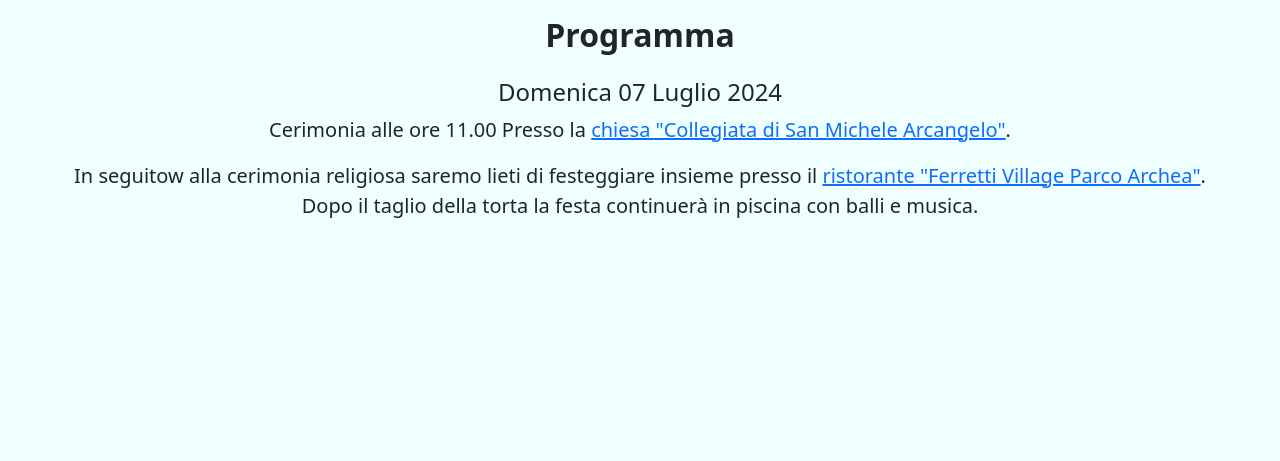
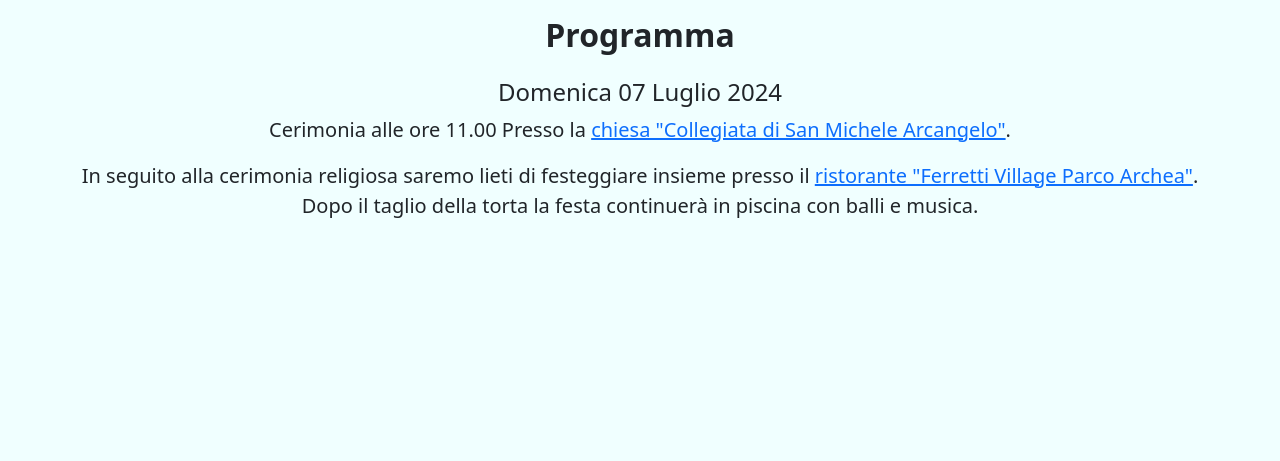
Before and after one commit to MrRainbow0704/Matrimonio-roberta-antonio, a Flask app: page /programma in a window 1280 px wide. Shown: the part 161-622 px from the top of the page. Run offline with Flask 3, Linux system fonts and the light colour scheme.

Commit message:
Risolto errore di spelling

```diff
--- a/templates/programma.html
+++ b/templates/programma.html
@@ -14,7 +14,7 @@
             Presso la <a href="{{ url_for('location') }}#chiesa">chiesa "Collegiata di San Michele Arcangelo"</a>.
         </p>
         <p>
-            In seguitow alla cerimonia religiosa saremo lieti di festeggiare insieme presso il
+            In seguito alla cerimonia religiosa saremo lieti di festeggiare insieme presso il
             <a href="{{ url_for('location') }}#ristorante">ristorante "Ferretti Village Parco Archea"</a>.
             <br>
             Dopo il taglio della torta la festa continuerà in piscina con balli e musica.
```
